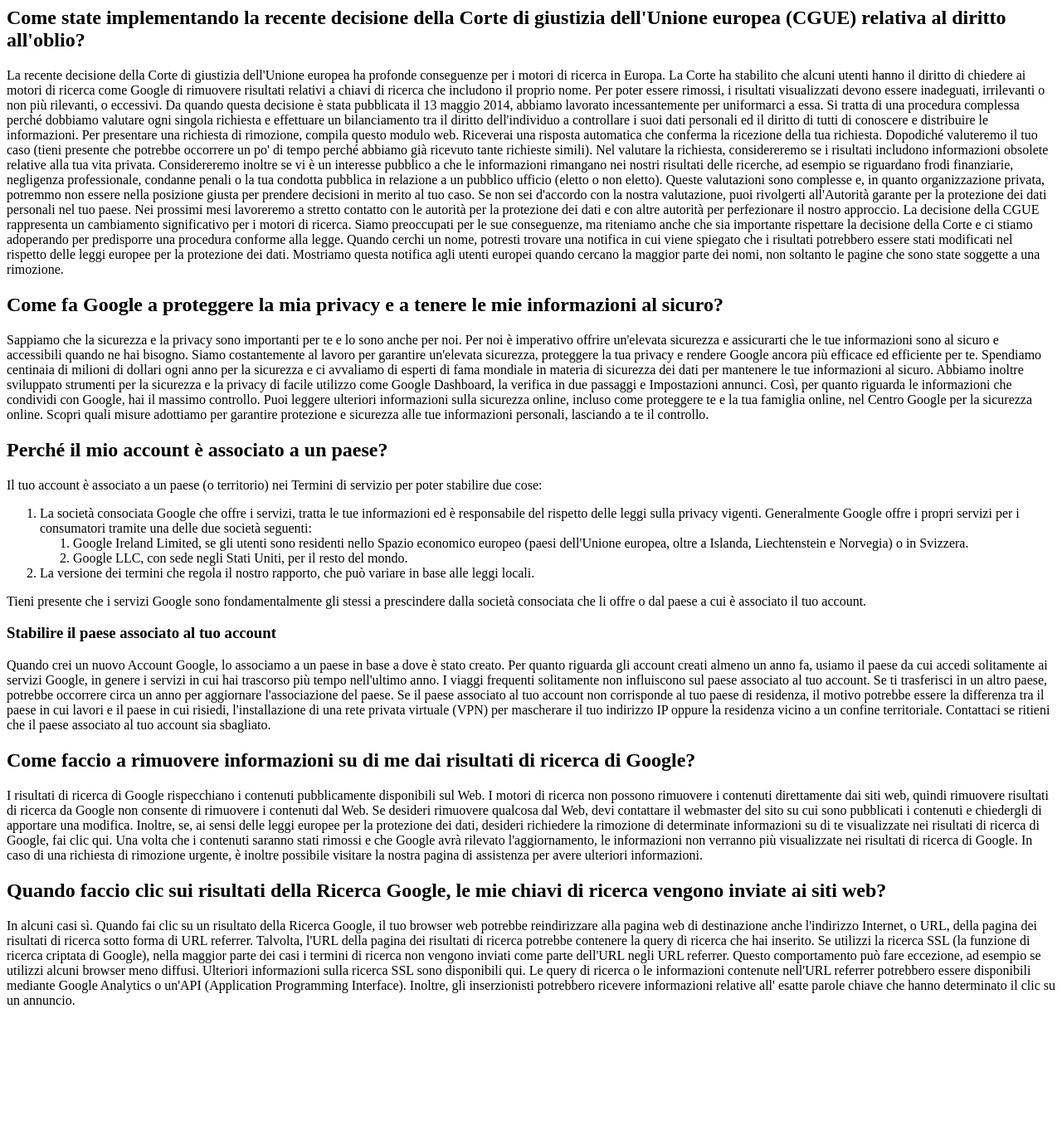
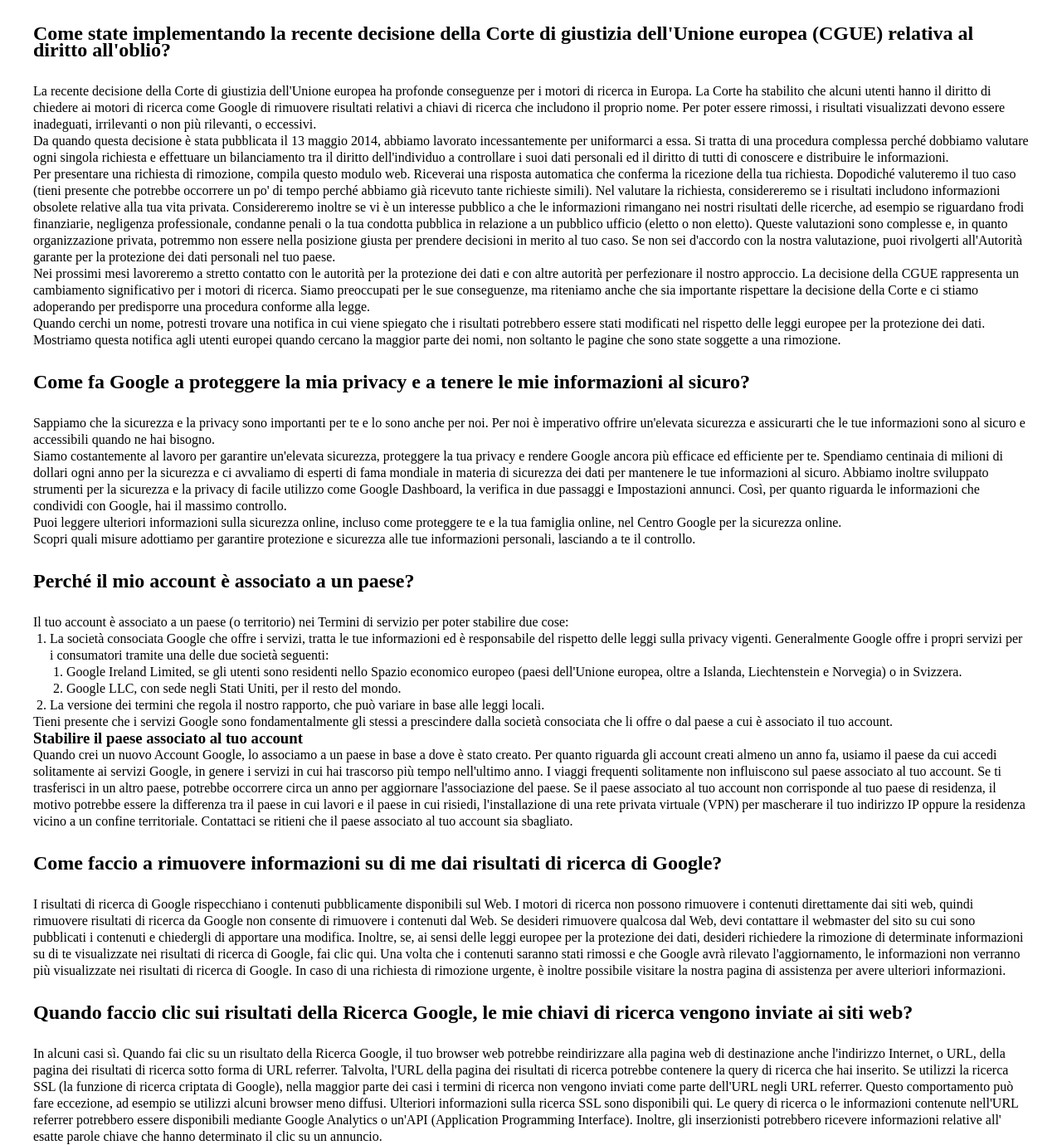
Before and after one commit to GianfryGiovene/php-google-faq, a PHP site: page / in a window 1280 px wide. Shown: the whole page at 83% size. Before the commit the page ends 1211 px from the top, so only its background shows below. Run offline with PHP 8.4, Linux system fonts and the light colour scheme.

Commit message:
style added

```diff
--- a/db.php
+++ b/db.php
@@ -2,29 +2,20 @@
     $faqs = [
         [
             'question'=>"Come state implementando la recente decisione della Corte di giustizia dell'Unione europea (CGUE) relativa al diritto all'oblio?",
-            'answere' =>"La recente decisione della Corte di giustizia dell'Unione europea ha profonde conseguenze per i motori di ricerca in Europa.
-                        La Corte ha stabilito che alcuni utenti hanno il diritto di chiedere ai motori di ricerca come Google di rimuovere risultati relativi a chiavi di ricerca che includono il proprio nome.
-                        Per poter essere rimossi, i risultati visualizzati devono essere inadeguati, irrilevanti o non più rilevanti, o eccessivi. Da quando questa decisione è stata pubblicata il 13 maggio 2014,
-                        abbiamo lavorato incessantemente per uniformarci a essa. Si tratta di una procedura complessa perché dobbiamo valutare ogni singola richiesta e effettuare un bilanciamento tra il diritto
-                        dell'individuo a controllare i suoi dati personali ed il diritto di tutti di conoscere e distribuire le informazioni. Per presentare una richiesta di rimozione, compila questo modulo web.
-                        Riceverai una risposta automatica che conferma la ricezione della tua richiesta. Dopodiché valuteremo il tuo caso (tieni presente che potrebbe occorrere un po' di tempo perché abbiamo già
-                        ricevuto tante richieste simili). Nel valutare la richiesta, considereremo se i risultati includono informazioni obsolete relative alla tua vita privata. Considereremo inoltre se vi è un interesse
-                        pubblico a che le informazioni rimangano nei nostri risultati delle ricerche, ad esempio se riguardano frodi finanziarie, negligenza professionale, condanne penali o la tua condotta pubblica
-                        in relazione a un pubblico ufficio (eletto o non eletto). Queste valutazioni sono complesse e, in quanto organizzazione privata, potremmo non essere nella posizione giusta per prendere decisioni
-                        in merito al tuo caso. Se non sei d'accordo con la nostra valutazione, puoi rivolgerti all'Autorità garante per la protezione dei dati personali nel tuo paese. Nei prossimi mesi lavoreremo a stretto
-                        contatto con le autorità per la protezione dei dati e con altre autorità per perfezionare il nostro approccio. La decisione della CGUE rappresenta un cambiamento significativo per i motori di ricerca.
-                        Siamo preoccupati per le sue conseguenze, ma riteniamo anche che sia importante rispettare la decisione della Corte e ci stiamo adoperando per predisporre una procedura conforme alla legge.
-                        Quando cerchi un nome, potresti trovare una notifica in cui viene spiegato che i risultati potrebbero essere stati modificati nel rispetto delle leggi europee per la protezione dei dati.
-                        Mostriamo questa notifica agli utenti europei quando cercano la maggior parte dei nomi, non soltanto le pagine che sono state soggette a una rimozione."
+            'answere' =>"<p>La recente decisione della Corte di giustizia dell'Unione europea ha profonde conseguenze per i motori di ricerca in Europa. La Corte ha stabilito che alcuni utenti hanno il diritto di chiedere ai motori di ricerca come Google di rimuovere risultati relativi a chiavi di ricerca che includono il proprio nome. Per poter essere rimossi, i risultati visualizzati devono essere inadeguati, irrilevanti o non più rilevanti, o eccessivi.</p>
+                            <p>Da quando questa decisione è stata pubblicata il 13 maggio 2014, abbiamo lavorato incessantemente per uniformarci a essa. Si tratta di una procedura complessa perché dobbiamo valutare ogni singola richiesta e effettuare un bilanciamento tra il diritto dell'individuo a controllare i suoi dati personali ed il diritto di tutti di conoscere e distribuire le informazioni.</p>
+                            <p>Per presentare una richiesta di rimozione, compila questo modulo web. Riceverai una risposta automatica che conferma la ricezione della tua richiesta. Dopodiché valuteremo il tuo caso (tieni presente che potrebbe occorrere un po' di tempo perché abbiamo già ricevuto tante richieste simili). Nel valutare la richiesta, considereremo se i risultati includono informazioni obsolete relative alla tua vita privata. Considereremo inoltre se vi è un interesse pubblico a che le informazioni rimangano nei nostri risultati delle ricerche, ad esempio se riguardano frodi finanziarie, negligenza professionale, condanne penali o la tua condotta pubblica in relazione a un pubblico ufficio (eletto o non eletto). Queste valutazioni sono complesse e, in quanto organizzazione privata, potremmo non essere nella posizione giusta per prendere decisioni in merito al tuo caso. Se non sei d'accordo con la nostra valutazione, puoi rivolgerti all'Autorità garante per la protezione dei dati personali nel tuo paese.</p>
+                            <p>Nei prossimi mesi lavoreremo a stretto contatto con le autorità per la protezione dei dati e con altre autorità per perfezionare il nostro approccio. La decisione della CGUE rappresenta un cambiamento significativo per i motori di ricerca. Siamo preoccupati per le sue conseguenze, ma riteniamo anche che sia importante rispettare la decisione della Corte e ci stiamo adoperando per predisporre una procedura conforme alla legge.</p>
+                            <p>Quando cerchi un nome, potresti trovare una notifica in cui viene spiegato che i risultati potrebbero essere stati modificati nel rispetto delle leggi europee per la protezione dei dati. Mostriamo questa notifica agli utenti europei quando cercano la maggior parte dei nomi, non soltanto le pagine che sono state soggette a una rimozione.</p>",
+
         ],
         [
             'question'=>"Come fa Google a proteggere la mia privacy e a tenere le mie informazioni al sicuro?",
-            'answere' =>"Sappiamo che la sicurezza e la privacy sono importanti per te e lo sono anche per noi. Per noi è imperativo offrire un'elevata sicurezza e assicurarti che le tue
-                        informazioni sono al sicuro e accessibili quando ne hai bisogno. Siamo costantemente al lavoro per garantire un'elevata sicurezza, proteggere la tua privacy e rendere Google ancora più efficace ed efficiente per te.
-                        Spendiamo centinaia di milioni di dollari ogni anno per la sicurezza e ci avvaliamo di esperti di fama mondiale in materia di sicurezza dei dati per mantenere le tue informazioni al sicuro. Abbiamo inoltre sviluppato
-                        strumenti per la sicurezza e la privacy di facile utilizzo come Google Dashboard, la verifica in due passaggi e Impostazioni annunci. Così, per quanto riguarda le informazioni che condividi con Google,
-                        hai il massimo controllo. Puoi leggere ulteriori informazioni sulla sicurezza online, incluso come proteggere te e la tua famiglia online, nel Centro Google per la sicurezza online.
-                        Scopri quali misure adottiamo per garantire protezione e sicurezza alle tue informazioni personali, lasciando a te il controllo."
+            'answere' =>"<p>Sappiamo che la sicurezza e la privacy sono importanti per te e lo sono anche per noi. Per noi è imperativo offrire un'elevata sicurezza e assicurarti che le tue informazioni sono al sicuro e accessibili quando ne hai bisogno.</p>
+                            <p>Siamo costantemente al lavoro per garantire un'elevata sicurezza, proteggere la tua privacy e rendere Google ancora più efficace ed efficiente per te. Spendiamo centinaia di milioni di dollari ogni anno per la sicurezza e ci avvaliamo di esperti di fama mondiale in materia di sicurezza dei dati per mantenere le tue informazioni al sicuro. Abbiamo inoltre sviluppato strumenti per la sicurezza e la privacy di facile utilizzo come Google Dashboard, la verifica in due passaggi e Impostazioni annunci. Così, per quanto riguarda le informazioni che condividi con Google, hai il massimo controllo.</p>
+                            <p>Puoi leggere ulteriori informazioni sulla sicurezza online, incluso come proteggere te e la tua famiglia online, nel Centro Google per la sicurezza online.</p>
+                            <p>Scopri quali misure adottiamo per garantire protezione e sicurezza alle tue informazioni personali, lasciando a te il controllo.</p>",
+
         ],
         [
             'question'=>"Perché il mio account è associato a un paese?",
--- /dev/null
+++ b/head.php
@@ -0,0 +1,7 @@
+<!DOCTYPE html>
+<html lang="en">
+<head>
+    <title></title>
+    <meta charset="utf-8">
+    <link rel="stylesheet" href="style.css">
+</head>
--- a/index.php
+++ b/index.php
@@ -5,9 +5,10 @@ Ci sono diverse domande con relative risposte.
 Gestire il “Database” e la visualizzazione di queste domande e risposte con PHP.
 Mi raccomando di gestire per prima cosa la visualizzazione dei dati, anche in maniera grezza, e solo alla fine rendere più accattivante la pagina.
 -->
-
+<div class="container">
 <?php
 include 'db.php';
+include 'head.php';
 foreach($faqs as $faq ){
     foreach($faq as $key => $value){
         if($key == 'question'){
@@ -22,3 +23,4 @@ foreach($faqs as $faq ){
     }
 }
 ?>
+</div>
--- /dev/null
+++ b/style.css
@@ -0,0 +1,18 @@
+*{
+    box-sizing: border-box;
+    margin: 0;
+    padding: 0;
+}
+
+.container{
+    max-width: 1200px;
+    margin: auto;
+    line-height: 20px;
+}
+ol li{
+    margin-left: 20px;
+}
+
+h2{
+    margin: 30px 0;
+}
```
Lines whose indentation alone changed are shown as unchanged.
